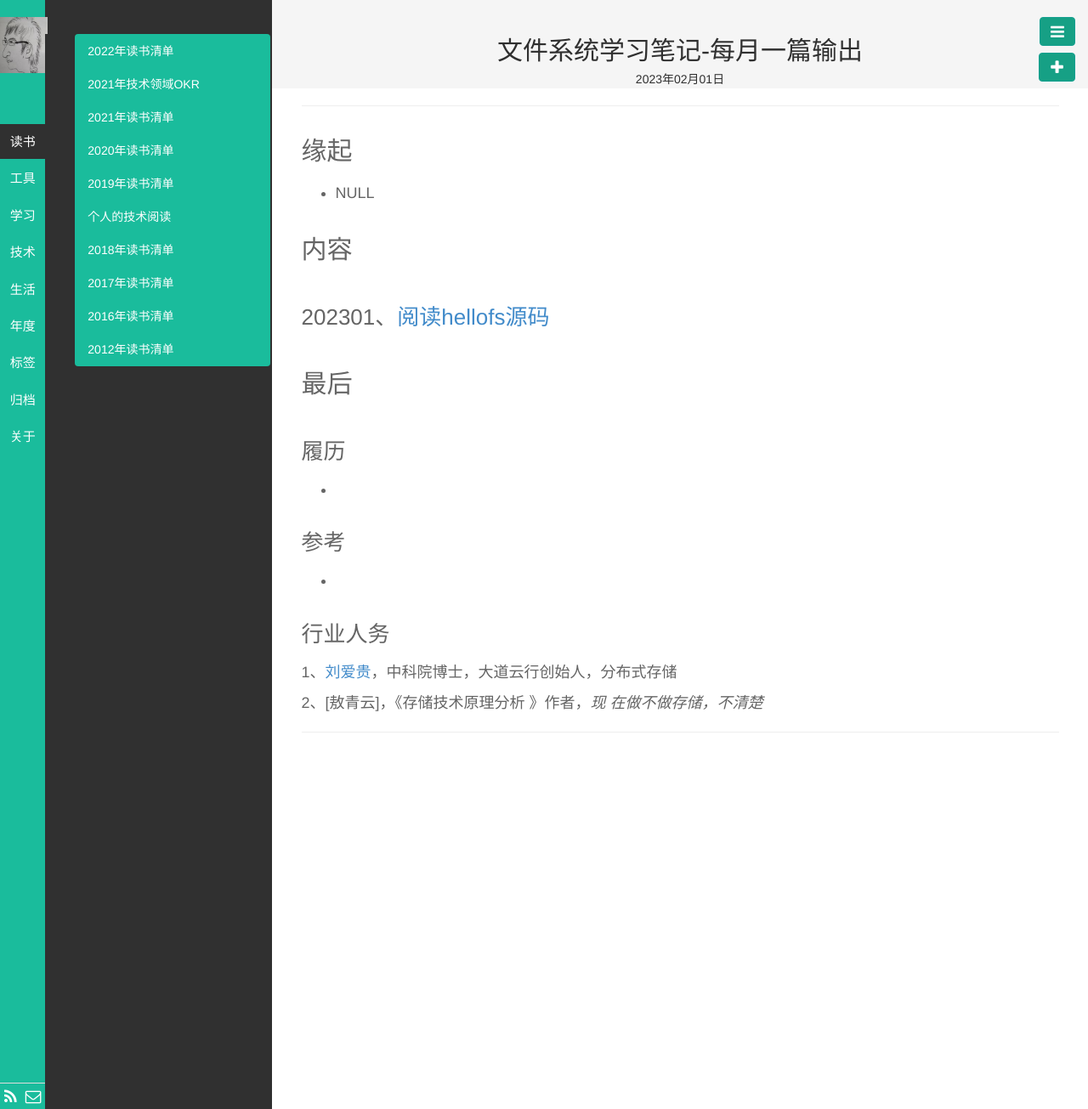
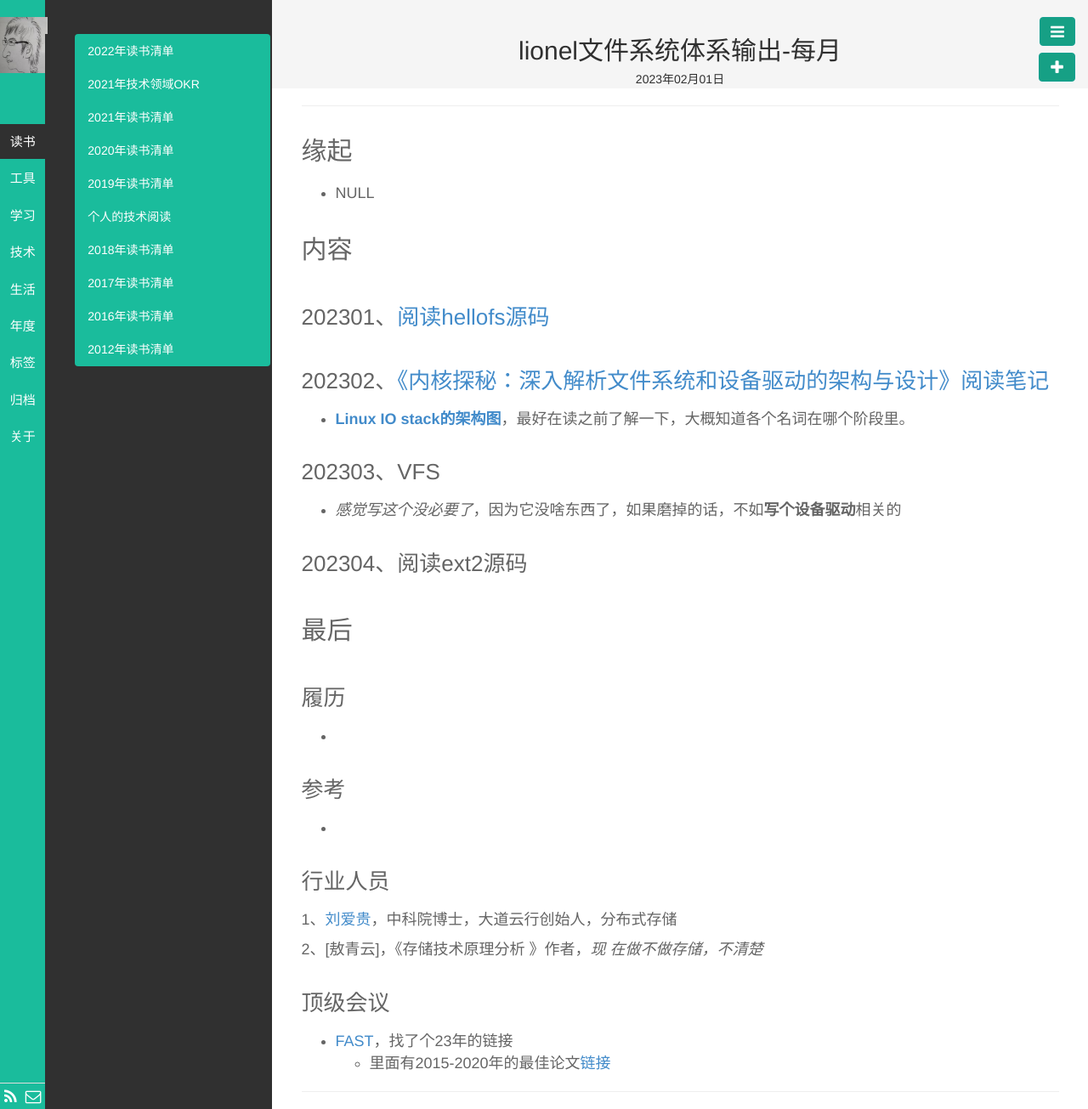
Before and after one commit to wolflion/blog, a Jekyll site: the page built from _posts/技术/2023-02-01-learn-filesystem-month-output.md, in a window 1280 px wide. Shown: the whole page at 85% size. Built offline with Jekyll 4.4.1, drawn with Linux system fonts in a browser that asks for light colours.

Commit message:
Update 2023-02-01-learn-filesystem-month-output.md

```diff
--- a/_posts/技术/2023-02-01-learn-filesystem-month-output.md
+++ b/_posts/技术/2023-02-01-learn-filesystem-month-output.md
@@ -1,6 +1,6 @@
 ---
 layout: post
-title: 文件系统学习笔记-每月一篇输出
+title: lionel文件系统体系输出-每月
 category: 技术
 tags: Linux
 keywords: linux
@@ -15,6 +15,16 @@ description:
 
 ### 202301、[阅读hellofs源码](https://gitee.com/fewolflion/BookNote/blob/master/01lioneloutput/20FileSystem/01MonthOutput/202301%E9%98%85%E8%AF%BBhellofs%E6%BA%90%E7%A0%81.md)
 
+### 202302、[《内核探秘：深入解析文件系统和设备驱动的架构与设计》阅读笔记](https://gitee.com/fewolflion/BookNote/blob/master/01lioneloutput/20FileSystem/01MonthOutput/202302%E6%96%87%E4%BB%B6%E7%B3%BB%E7%BB%9F%E5%92%8C%E8%AE%BE%E5%A4%87%E9%A9%B1%E5%8A%A8%E9%98%85%E8%AF%BB%E7%AC%94%E8%AE%B0.md)
+
++ **[Linux IO stack的架构图](http://www.ilinuxkernel.com/files/Linux.IO.stack_v1.0.pdf )**，最好在读之前了解一下，大概知道各个名词在哪个阶段里。
+
+### 202303、VFS
+
++ *感觉写这个没必要了*，因为它没啥东西了，如果磨掉的话，不如**写个设备驱动**相关的
+
+### 202304、阅读ext2源码
+
 ## 最后
 
 ### 履历
@@ -25,8 +35,13 @@ description:
 
 +
 
-### 行业人务
+### 行业人员
 
 1、[刘爱贵](https://blog.csdn.net/liuaigui)，中科院博士，大道云行创始人，分布式存储
 
 2、[敖青云]，《存储技术原理分析 》作者，*现 在做不做存储，不清楚*
+
+### 顶级会议
+
++ [FAST](https://www.usenix.org/conference/fast23)，找了个23年的链接
+  + 里面有2015-2020年的最佳论文[链接](https://www.myhuiban.com/conference/323?lang=zh_cn)
```
